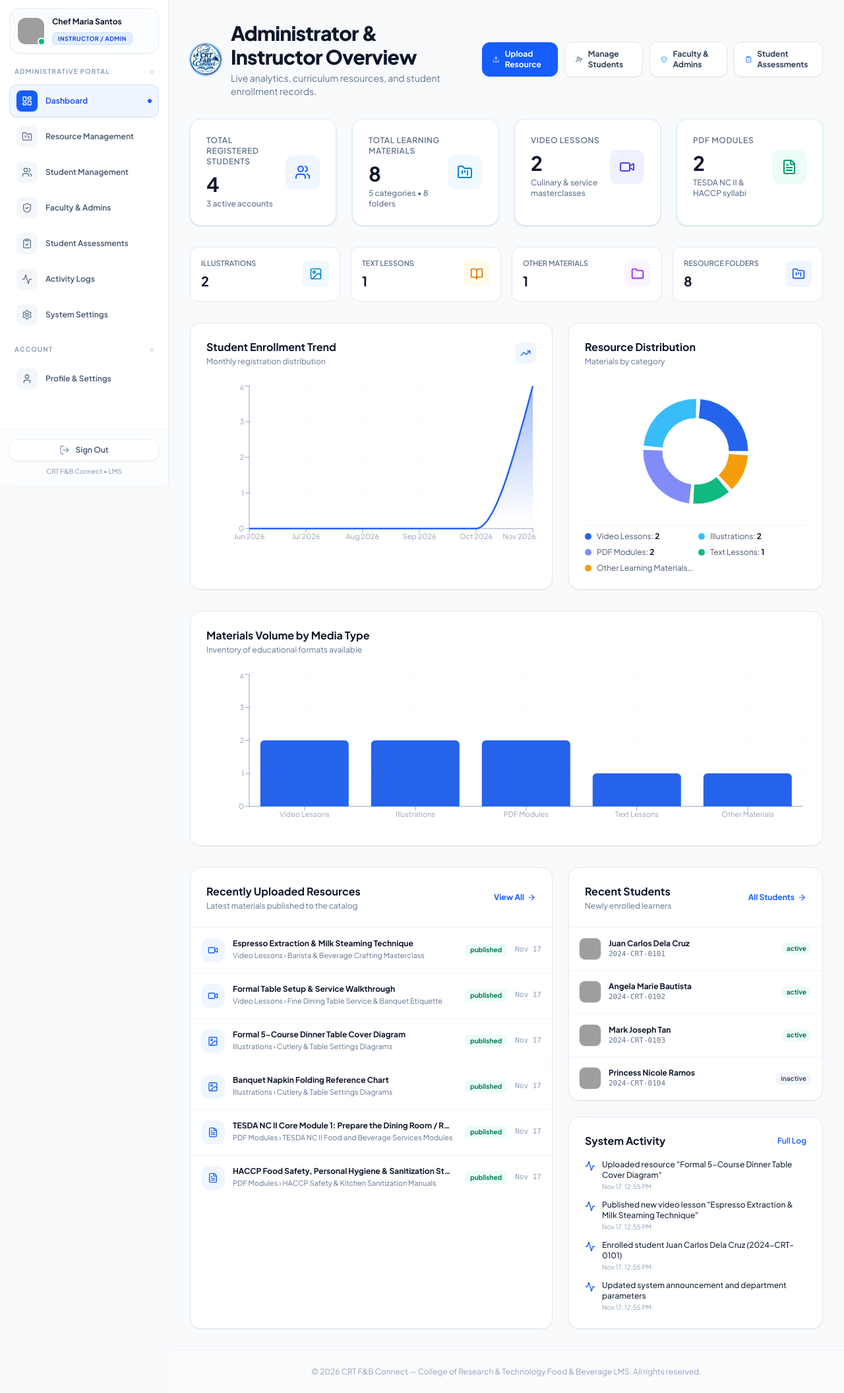
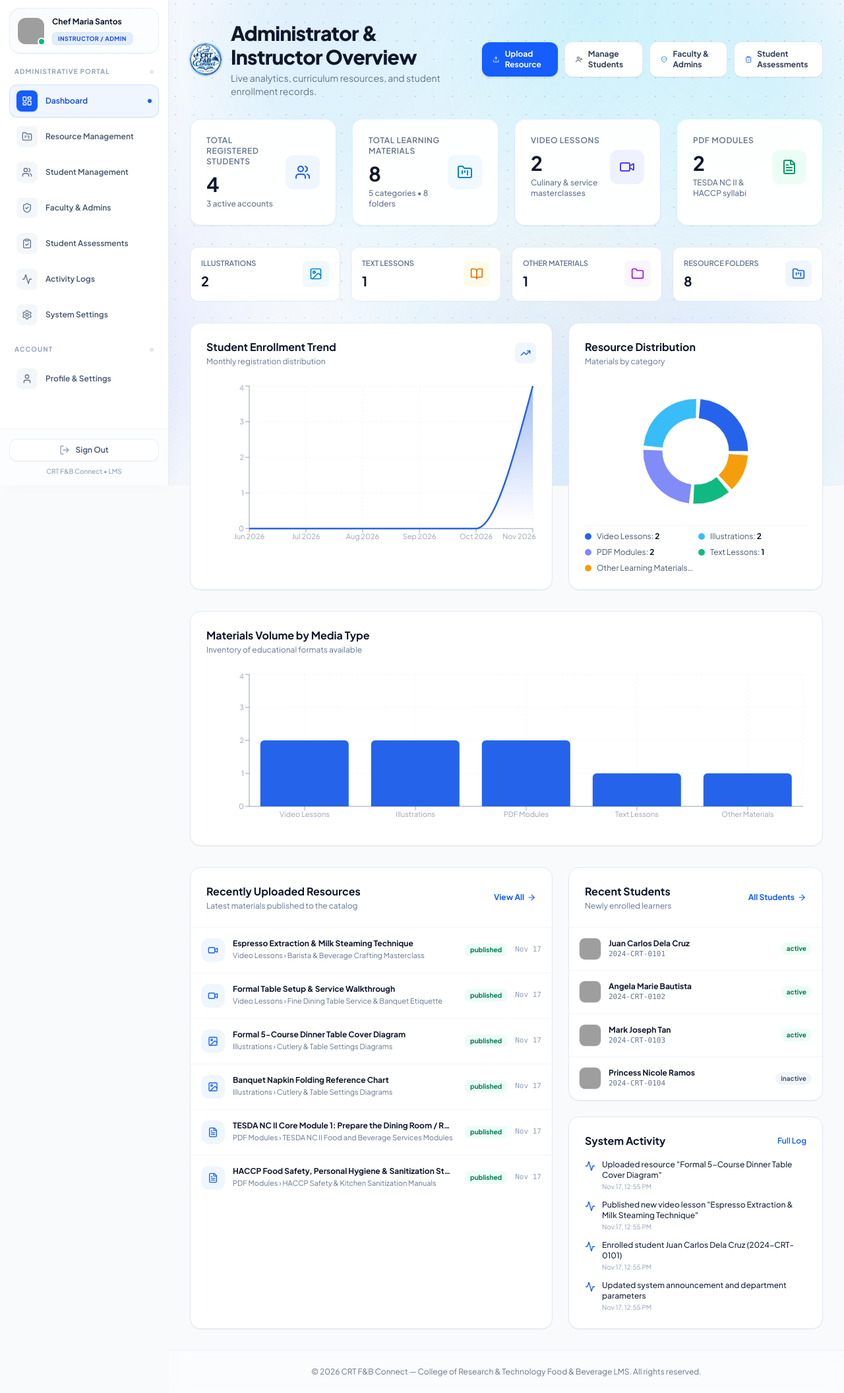
Before and after one commit to rebiscoooooo/CRT_F-B_Connect, a Laravel app: page /admin/dashboard in a window 1280 px wide. Shown: the part 64-2175 px from the top of the page at 66% size. Run offline with Laravel 12, Linux system fonts and the light colour scheme; a user stored in the database is signed in; data comes from the database, SQL or seed files in the repository; style sheets or scripts are compiled from the project's sources; some libraries are stand-ins or nearby versions; grey boxes are pictures that could not be loaded.

Commit message:
Make the dashboard bg noticeable

```diff
--- a/resources/css/app.css
+++ b/resources/css/app.css
@@ -18,6 +18,13 @@ html {
 }
 
 @layer utilities {
+    .dashboard-grid-pattern {
+        background-image: radial-gradient(rgba(148, 163, 184, 0.45) 1.25px, transparent 1.25px);
+        background-size: 28px 28px;
+        mask-image: radial-gradient(ellipse 95% 85% at 50% 20%, black 50%, transparent 98%);
+        -webkit-mask-image: radial-gradient(ellipse 95% 85% at 50% 20%, black 50%, transparent 98%);
+    }
+
     .glass-nav {
         background-color: rgba(211, 226, 245, 0.75);
         backdrop-filter: blur(18px) saturate(180%);
--- a/resources/js/Components/StatCard.jsx
+++ b/resources/js/Components/StatCard.jsx
@@ -39,7 +39,7 @@ export default function StatCard({ title, value, subtitle, icon: Icon, color = '
     };
 
     return (
-        <div className={`group bg-white p-6 rounded-2xl border ${colorStyles.border} ${colorStyles.glow} shadow-sm hover:shadow-md transition-all duration-200`}>
+        <div className={`group bg-white/95 backdrop-blur-sm p-6 rounded-2xl border ${colorStyles.border} ${colorStyles.glow} shadow-xs hover:shadow-md hover:-translate-y-0.5 transition-all duration-200`}>
             <div className="flex items-center justify-between">
                 <div>
                     <p className="text-xs font-semibold text-slate-500 uppercase tracking-wider">{title}</p>
--- a/resources/js/Layouts/AppLayout.jsx
+++ b/resources/js/Layouts/AppLayout.jsx
@@ -8,7 +8,29 @@ export default function AppLayout({ children, title }) {
     const [isSidebarOpen, setIsSidebarOpen] = useState(false);
 
     return (
-        <div className="min-h-screen bg-slate-50 flex flex-col font-sans">
+        <div className="min-h-screen bg-slate-50 relative flex flex-col font-sans selection:bg-blue-600 selection:text-white">
+            {/* Atmospheric Background Canvas */}
+            <div className="fixed inset-0 pointer-events-none z-0 overflow-hidden" aria-hidden="true">
+                {/* Dynamic Base Gradient */}
+                <div className="absolute inset-0 bg-gradient-to-br from-slate-50 via-blue-50/30 to-slate-100/70" />
+
+                {/* Subtle Engineering Dot Grid */}
+                <div className="absolute inset-0 dashboard-grid-pattern opacity-75" />
+
+                {/* Primary Official Blue & Sky Ambient Glows (Top) */}
+                <div className="absolute -top-32 left-1/4 w-[680px] h-[520px] bg-gradient-to-br from-blue-500/18 via-sky-400/15 to-transparent rounded-full blur-3xl transform -rotate-12 animate-pulse [animation-duration:10s]" />
+                <div className="absolute -top-10 right-0 w-[550px] h-[480px] bg-gradient-to-bl from-sky-400/18 via-cyan-400/12 to-transparent rounded-full blur-3xl" />
+
+                {/* Harmonic Accent: Soft Indigo / Deep Blue (Middle-Left) */}
+                <div className="absolute top-1/3 -left-40 w-[520px] h-[520px] bg-gradient-to-tr from-blue-600/12 via-indigo-500/10 to-transparent rounded-full blur-3xl" />
+
+                {/* Harmonic Warmth: Hospitality Amber Light Accent (Center-Right) */}
+                <div className="absolute top-1/2 right-1/4 w-[420px] h-[420px] bg-gradient-to-bl from-amber-400/8 via-sky-300/10 to-transparent rounded-full blur-3xl" />
+
+                {/* Ambient Foundation Glow (Bottom-Right) */}
+                <div className="absolute -bottom-36 right-10 w-[620px] h-[500px] bg-gradient-to-tl from-sky-400/16 via-blue-500/10 to-transparent rounded-full blur-3xl" />
+            </div>
+
             {/* Sidebar */}
             <Sidebar
                 isOpen={isSidebarOpen}
@@ -16,7 +38,7 @@ export default function AppLayout({ children, title }) {
             />
 
             {/* Main Area with dynamic margin for desktop sidebar */}
-            <div className="flex-1 lg:pl-64 flex flex-col min-h-screen">
+            <div className="relative z-10 flex-1 lg:pl-64 flex flex-col min-h-screen">
                 <Navbar onToggleSidebar={() => setIsSidebarOpen(!isSidebarOpen)} />
 
                 <main className="flex-1 p-4 sm:p-6 lg:p-8 max-w-7xl w-full mx-auto">
@@ -25,7 +47,7 @@ export default function AppLayout({ children, title }) {
                     </ErrorBoundary>
                 </main>
 
-                <footer className="py-6 px-6 text-center text-xs text-slate-400 border-t border-slate-200/60 mt-auto bg-white/40">
+                <footer className="py-6 px-6 text-center text-xs text-slate-500 border-t border-slate-200/60 mt-auto bg-white/40 backdrop-blur-md">
                     <p>© {new Date().getFullYear()} CRT F&amp;B Connect — College of Research &amp; Technology Food &amp; Beverage LMS. All rights reserved.</p>
                 </footer>
             </div>
```
